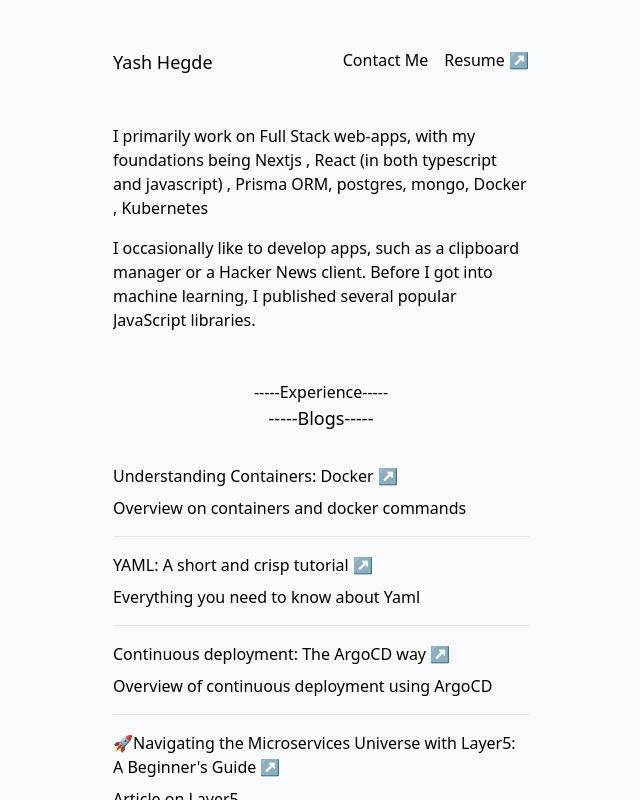
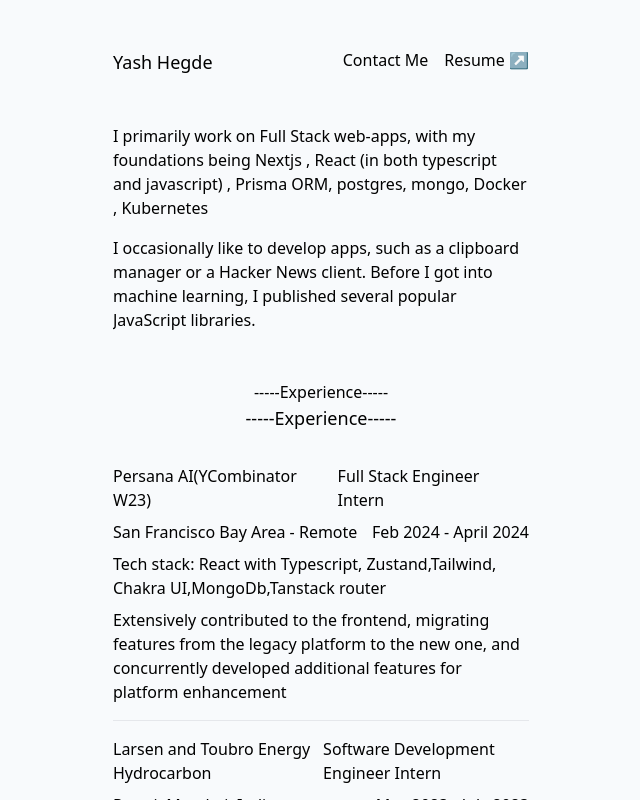
Before and after one commit to Yh010/Portfolio-v2, a React (Vite) app: page / in a window 1280 px wide. Shown: the whole page, without its empty margins (319-959 px from the left). Built offline with nearby package versions, Linux system fonts and the light colour scheme.

Commit message:
added experience

```diff
--- a/src/App.tsx
+++ b/src/App.tsx
@@ -1,5 +1,6 @@
 import Achievements from "./achievements/achievements";
 import Blogs from "./blogs/blogs";
+import Experience from "./experience/experience";
 
 function App() {
   return (
@@ -19,9 +20,9 @@
             <div className="flex justify-between">
               <div className="font-sans font-semi-bold text-lg">Yash Hegde</div>
               <div className="flex space-x-4 font-thin">
-                <div>Contact Me</div>
+                <div className="hover:text-blue-600">Contact Me</div>
                 <a
-                  className="after:content-['_↗'] ..."
+                  className="hover:text-blue-600 after:content-['_↗'] ..."
                   href="https://drive.google.com/file/d/1mLEgEQslrW-JjZPKWW7ieLjqcCu2eF7B/view?usp=sharing"
                   target="_blank"
                 >
@@ -43,11 +44,10 @@
             </div>
             <div className="pt-12">
               <div className="text-center">-----Experience-----</div>
-              <div></div>
+              <Experience />
             </div>
             <Blogs />
             <Achievements />
-            <Blogs />
           </div>
         </div>
         <div className="h-screen invisible">col3</div>
--- a/src/achievements/achievements.tsx
+++ b/src/achievements/achievements.tsx
@@ -3,14 +3,14 @@
 const achievements: AchievementsArr = {
   objects: [
     {
-      competitionName: "Dr Reddy",
-      competitionDescription: "wrfer",
-      Rank: "213",
+      competitionName: "Dr Reddy Aspire Challenge 2023",
+      competitionDescription: "Among the top 10 National Finalists",
+      Rank: "Among the top 10 National Finalists",
     },
     {
       competitionName: "TATA ELXSI",
-      competitionDescription: "wrfer",
-      Rank: "213",
+      competitionDescription: "Among the top 50 All over India",
+      Rank: "Among the top 50 All over India",
     },
   ],
 };
--- a/src/blogs/blogs.tsx
+++ b/src/blogs/blogs.tsx
@@ -35,7 +35,7 @@
       </div>
       <div className="divide-y space-y-4 pt-4">
         {blogs.objects.map((blog, index) => (
-          <div className="space-y-2 pt-4" key={index}>
+          <div className=" hover:text-blue-600 space-y-2 pt-4" key={index}>
             <a className="after:content-['_↗'] ..." href={blog.blogUrl}>
               {blog.blogName}
             </a>
--- a/src/experience/experience.tsx
+++ b/src/experience/experience.tsx
@@ -1,5 +1,58 @@
+import { ExperienceArr } from "./ExpType";
+
+const experience: ExperienceArr = {
+  objects: [
+    {
+      CompanyName: "Persana AI(YCombinator W23)",
+      Role: "Full Stack Engineer Intern",
+      startDate: "Feb 2024",
+      endDate: "April 2024",
+      techStack:
+        "React with Typescript, Zustand,Tailwind, Chakra UI,MongoDb,Tanstack router",
+      description:
+        "Extensively contributed to the frontend, migrating features from the legacy platform to the new one, and concurrently developed additional features for platform enhancement",
+      location: "San Francisco Bay Area - Remote",
+    },
+    {
+      CompanyName: "Larsen and Toubro Energy Hydrocarbon",
+      Role: "Software Development Engineer Intern",
+      startDate: "May 2023",
+      endDate: "July 2023",
+      techStack:
+        "ezdxf, networkx, matplotlib, Tabula, spaCy, Pdfplumber, ASP.NET MVC",
+      description:
+        "Automation and Tool Development: Enhanced operational excellence by creating an automated solution for extracting cable route names and lengths from AutoCAD .dxf files, reducing processing time from an average of 25 days to just 1 hour. Implemented a graph-based approach and applied Dijkstra’s algorithm to optimize cable length calculations for plant layouts. Programming languages: Python. Automation Tools: ezdxf, networkx, matplotlib.\nMonitoring and Troubleshooting: Developed a user manual application for LnT projects using CRUD operations, stored procedures, and SQL queries with ADO.NET within the ASP.NET MVC framework, reducing manual user manual creation time from 1-2 days to 30 minutes.\nAutomation of Data Extraction: Streamlined document processing by automating the extraction of invoice data and table information from PDF documents, reducing the time needed for these tasks from 4-5 days to 15 minutes.",
+      location: "Powai, Mumbai, India",
+    },
+  ],
+};
+
 function Experience() {
-  return <div>Experience</div>;
+  return (
+    <div>
+      <div className="font-sans font-semi-bold text-lg text-center">
+        -----Experience-----
+      </div>
+      <div className="divide-y space-y-4 pt-4">
+        {experience.objects.map((exp, index) => (
+          <div className="space-y-2 pt-4" key={index}>
+            <div className="flex justify-between">
+              <div>{exp.CompanyName}</div>
+              <div>{exp.Role}</div>
+            </div>
+            <div className="flex justify-between font-thin">
+              <div>{exp.location}</div>
+              <div>
+                {exp.startDate} - {exp.endDate}
+              </div>
+            </div>
+            <div className="font-thin">Tech stack: {exp.techStack}</div>
+            <div className="font-thin">{exp.description}</div>
+          </div>
+        ))}
+      </div>
+    </div>
+  );
 }
 
 export default Experience;
```
Also changed, not shown: src/experience/ExpType.ts (+7 -2 lines).
